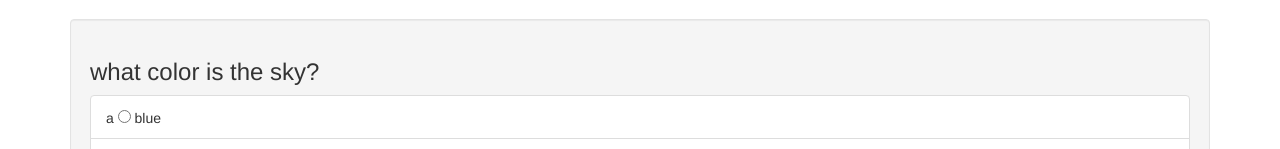
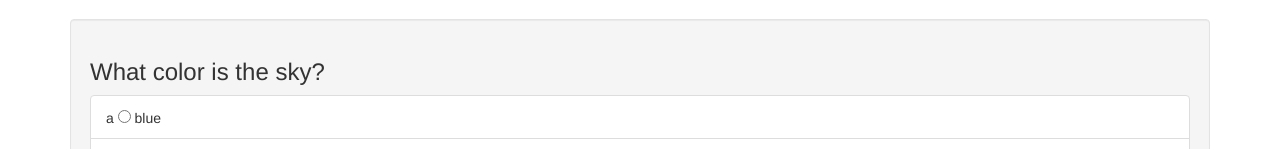
Before and after one commit to damontian1/react_quiz_app, a React app: page / in a window 1280 px wide. Shown: the part 172-321 px from the top of the page. Built offline with nearby package versions, Linux system fonts and the light colour scheme.

Commit message:
added uppercase logic for questions

```diff
--- a/src/components/Questions.jsx
+++ b/src/components/Questions.jsx
@@ -2,10 +2,12 @@ import React from "react";
 
 const Questions = (props) => {
 
+	let question = props.question.text
+	let questionCased = question.charAt(0).toUpperCase() + question.substring(1)
 
 	return(
 		<div className="well">
-			<h3>{props.question.text}</h3>
+			<h3>{questionCased}</h3>
 			<ul className="list-group">
 				{
 					props.question.choices.map(function(choice){
```
Also changed, not shown: bundle.js.
